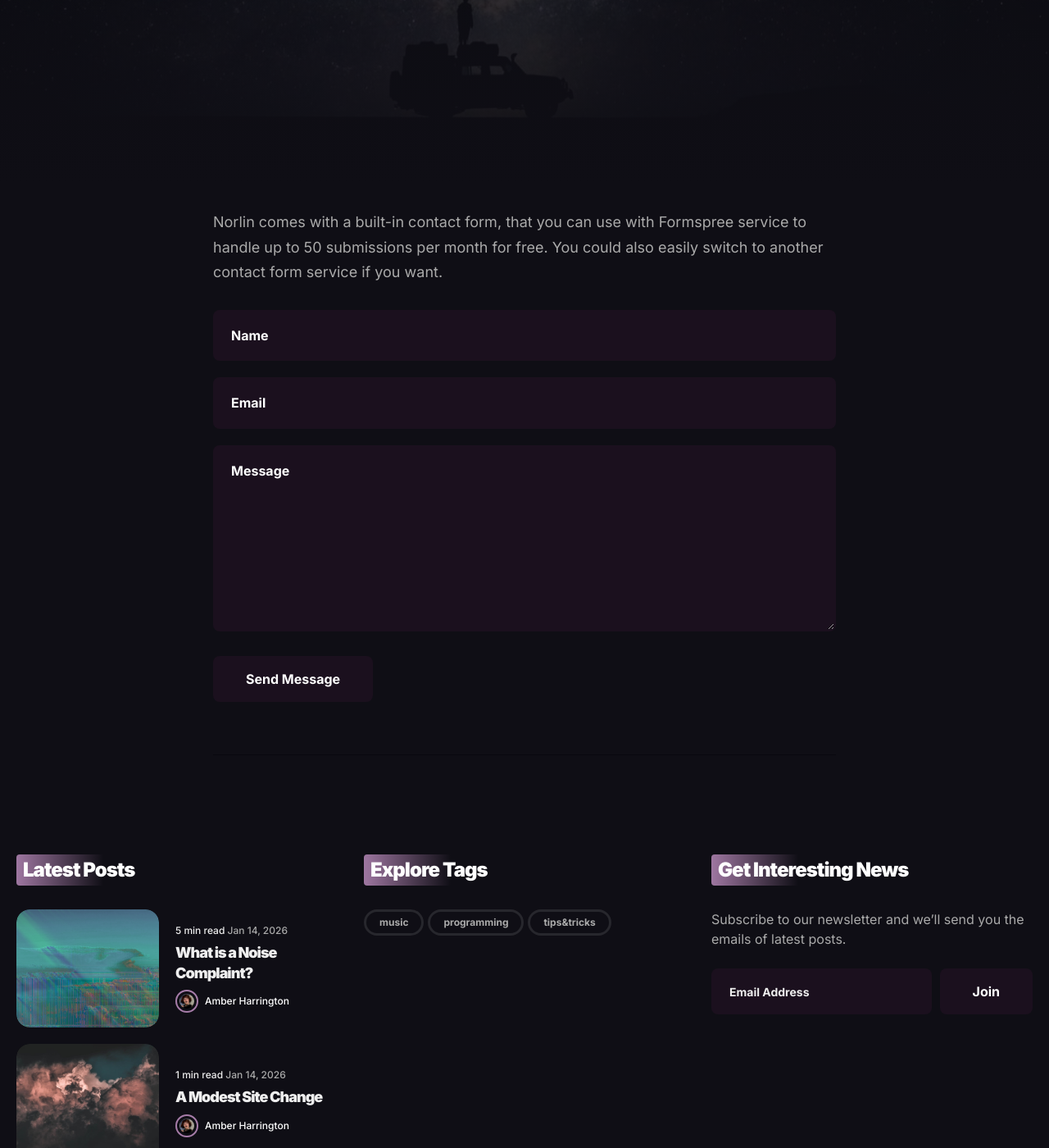
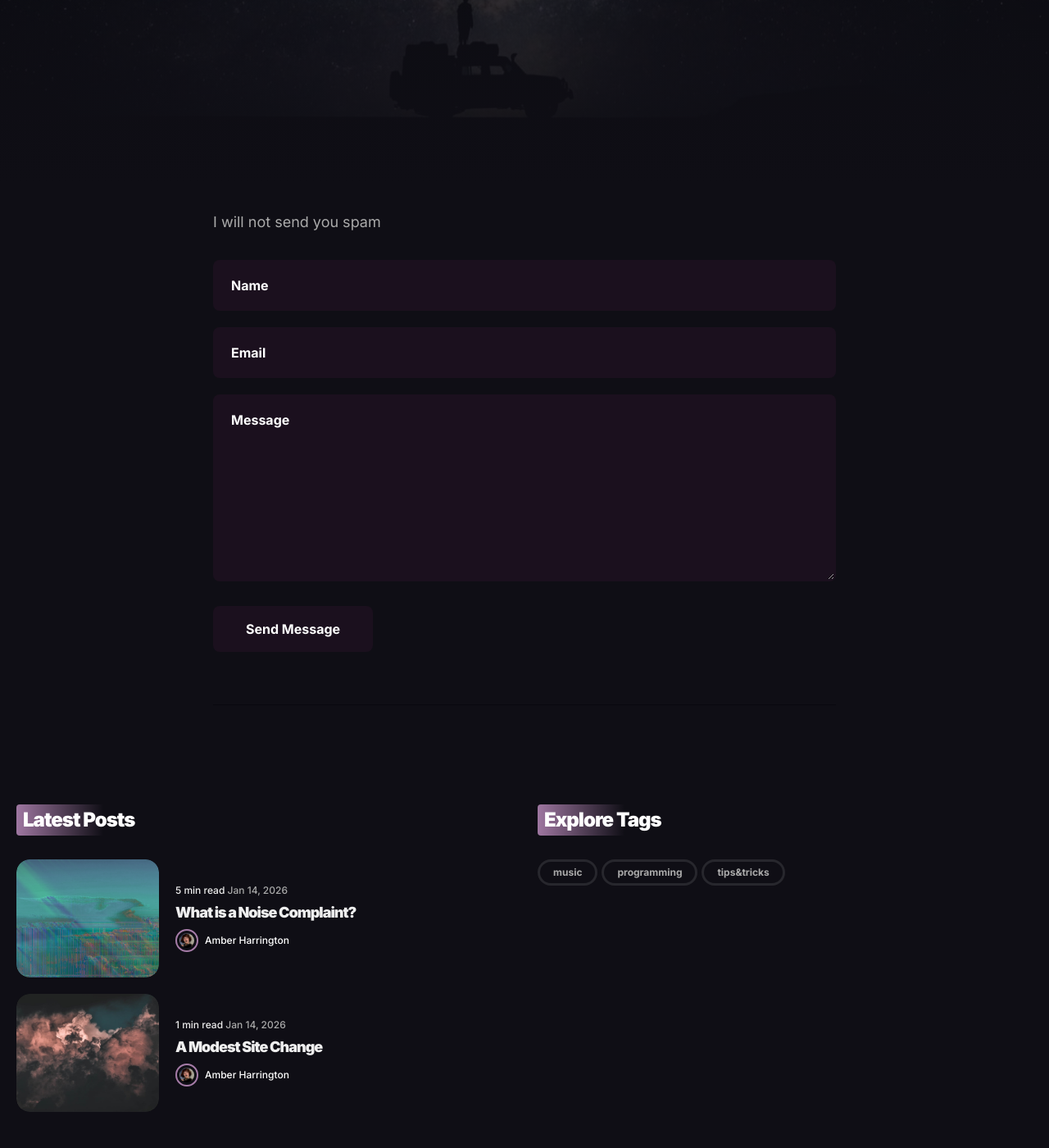
Before and after one commit to KO0I/KO0I.github.io, a Jekyll site: the page built from _pages/contact.html, in a window 1280 px wide and 1400 px high, scrolled down 440 px. Shown: the whole window at 82% size. Built offline with Jekyll 4.4.1, drawn with Linux system fonts in a browser that asks for light colours.

Commit message:
Update settings.yml
Updates

```diff
--- a/_data/settings.yml
+++ b/_data/settings.yml
@@ -22,8 +22,8 @@
       url: '/about/'
       #- title: 'Contact Me'
       #url: '/contact/'
-    #- title: 'Reading'
-    #  url: '/reading_list/'
+    - title: 'Reading'
+      url: '/reading_list/'
 
 
 #-------------------------------
@@ -37,15 +37,15 @@
 # Hero Settings
 hero:
   title: Amber Harrington<br>𓏞
-  description:  Making noises & stuff.
+  description:  Making dreamy textures and live glitch music as en_somnia.☄ <br>Experienced digital design and verification engineer with an abundance of C firmware experience.
   image: '/images/06.jpg'
 
 
 #-------------------------------
 # Contact Settings
 contact:
-  email: your@email.com # Add your email for contact form
-  description: Norlin comes with a built-in contact form, that you can use with Formspree service to handle up to 50 submissions per month for free. You could also easily switch to another contact form service if you want. # Add a description of your form
+  email: sesheta@chipchirp.digital # Add your email for contact form
+  description: I will not send you spam # Add a description of your form
 
 # NOTE
 # Norlin theme comes with a contact form built-in. You can use this form with Formspree (https://formspree.io/) service and get up to 50 submissions for free. Also, you can easily switch to another service if you want.
@@ -80,6 +80,6 @@
 
 #-------------------------------
 # Newsletter
-mailchimp: enable # To enable the mailchimp form, use the value 'enable'. To disable the form, leave the field blank.
+mailchimp: #enable # To enable the mailchimp form, use the value 'enable'. To disable the form, leave the field blank.
 mailchimp-identifier: # Add your MailChimp form identifier. For example - gmail.us21.list-manage.com/subscribe/post?u=8aeb9c31a5c97a3a5f9ff2740&amp;id=0e31fd7793&amp
 mailchimp-button-text: Join
```
